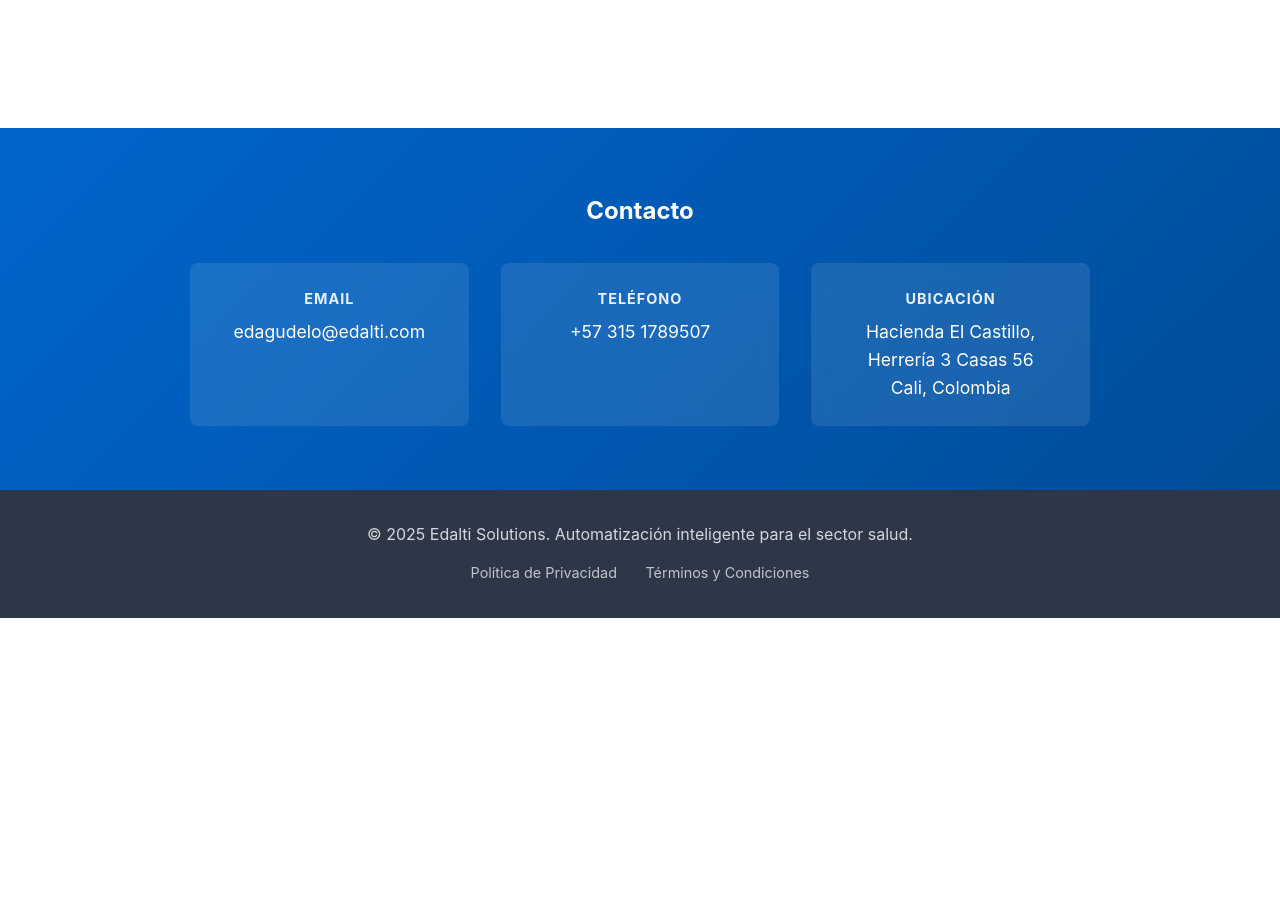
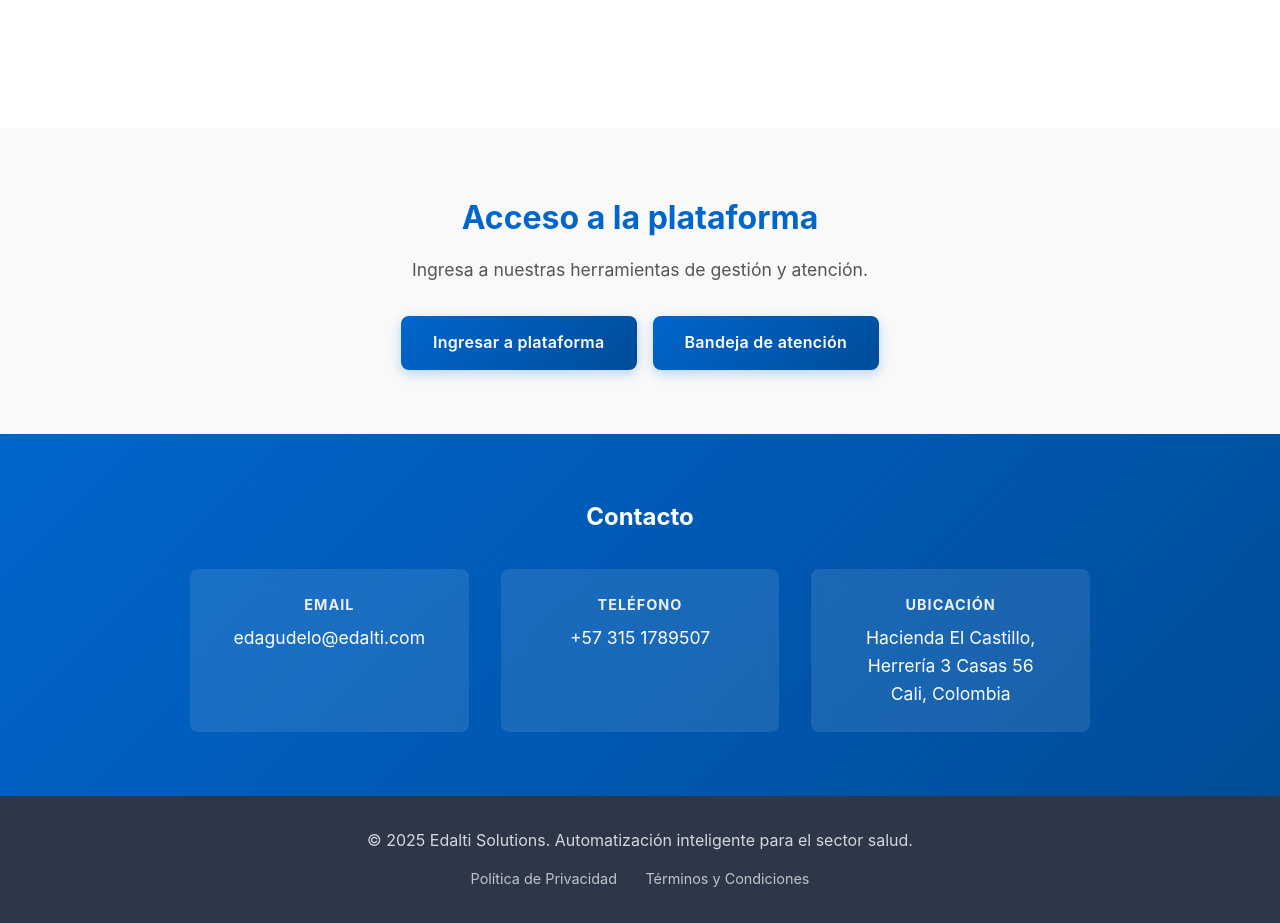
Before and after one commit to edagudelo81/edalti-website, a plain HTML site: page index.html in a window 1280 px wide. Shown: the part 1460-2383 px from the top of the page. Before the commit the page ends 2078 px from the top, so only its background shows below. Drawn offline with Linux system fonts and the light colour scheme.

Commit message:
agregado de botones ingreso platform-chat

```diff
--- a/index.html
+++ b/index.html
@@ -205,6 +205,51 @@
             text-decoration: underline;
         }
 
+        .platform-access {
+            background: #f9f9f9;
+            padding: 4rem 2rem;
+            text-align: center;
+        }
+
+        .platform-access h2 {
+            font-size: 2rem;
+            color: #0066cc;
+            font-weight: 700;
+            margin-bottom: 0.75rem;
+        }
+
+        .platform-access p {
+            font-size: 1.1rem;
+            color: #555;
+            margin-bottom: 2rem;
+        }
+
+        .platform-buttons {
+            display: flex;
+            flex-wrap: wrap;
+            gap: 1rem;
+            justify-content: center;
+        }
+
+        .btn-platform {
+            display: inline-block;
+            background: linear-gradient(135deg, #0066cc 0%, #004c99 100%);
+            color: white;
+            text-decoration: none;
+            padding: 0.9rem 2rem;
+            border-radius: 8px;
+            font-size: 1rem;
+            font-weight: 600;
+            letter-spacing: 0.3px;
+            transition: transform 0.2s, box-shadow 0.2s;
+            box-shadow: 0 4px 12px rgba(0, 102, 204, 0.25);
+        }
+
+        .btn-platform:hover {
+            transform: translateY(-2px);
+            box-shadow: 0 8px 20px rgba(0, 102, 204, 0.35);
+        }
+
         @media (max-width: 768px) {
             .hero h1 {
                 font-size: 1.8rem;
@@ -270,6 +315,15 @@
         </section>
     </div>
 
+    <section class="platform-access">
+        <h2>Acceso a la plataforma</h2>
+        <p>Ingresa a nuestras herramientas de gestión y atención.</p>
+        <div class="platform-buttons">
+            <a href="https://agenda.edalti.com" class="btn-platform" target="_blank" rel="noopener noreferrer">Ingresar a plataforma</a>
+            <a href="https://chat.edalti.com" class="btn-platform" target="_blank" rel="noopener noreferrer">Bandeja de atención</a>
+        </div>
+    </section>
+
     <section class="contact">
         <h2>Contacto</h2>
         <div class="contact-info">
```
Also changed, not shown: .claude/settings.local.json (added).
